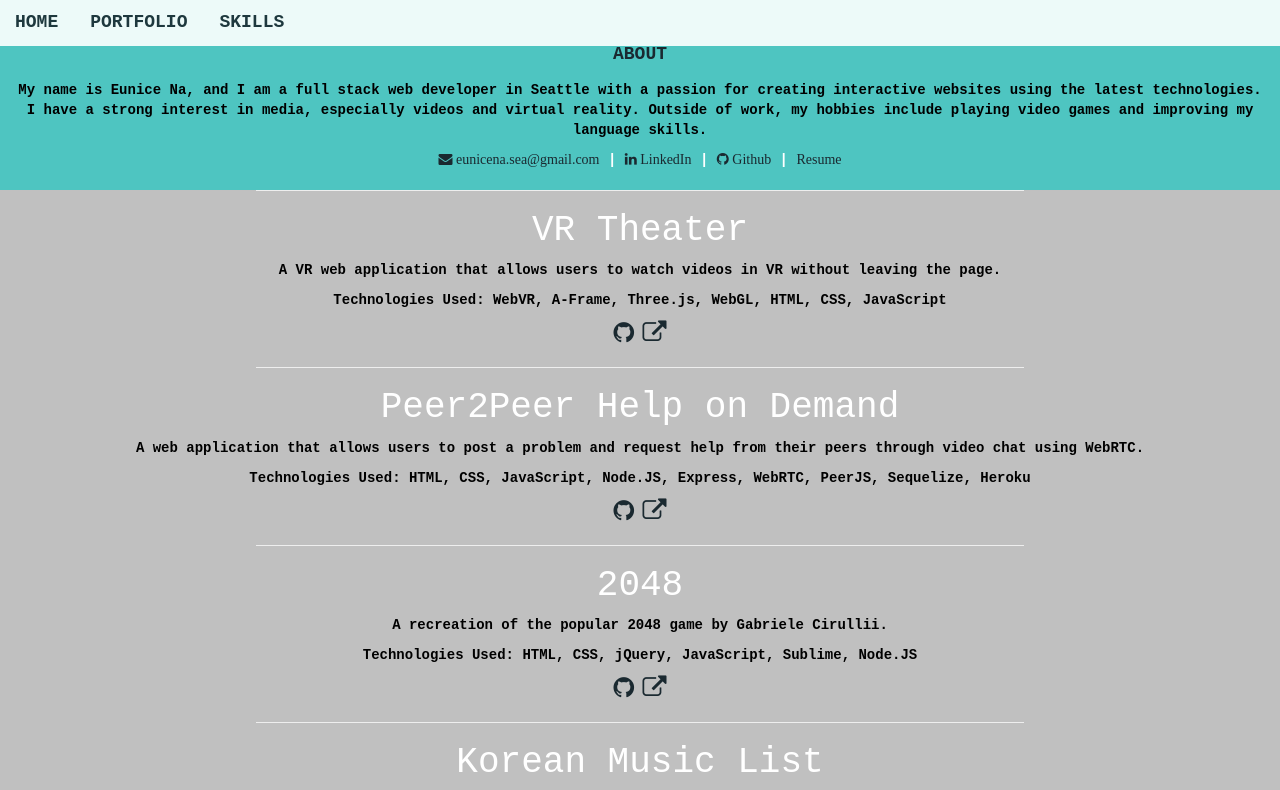
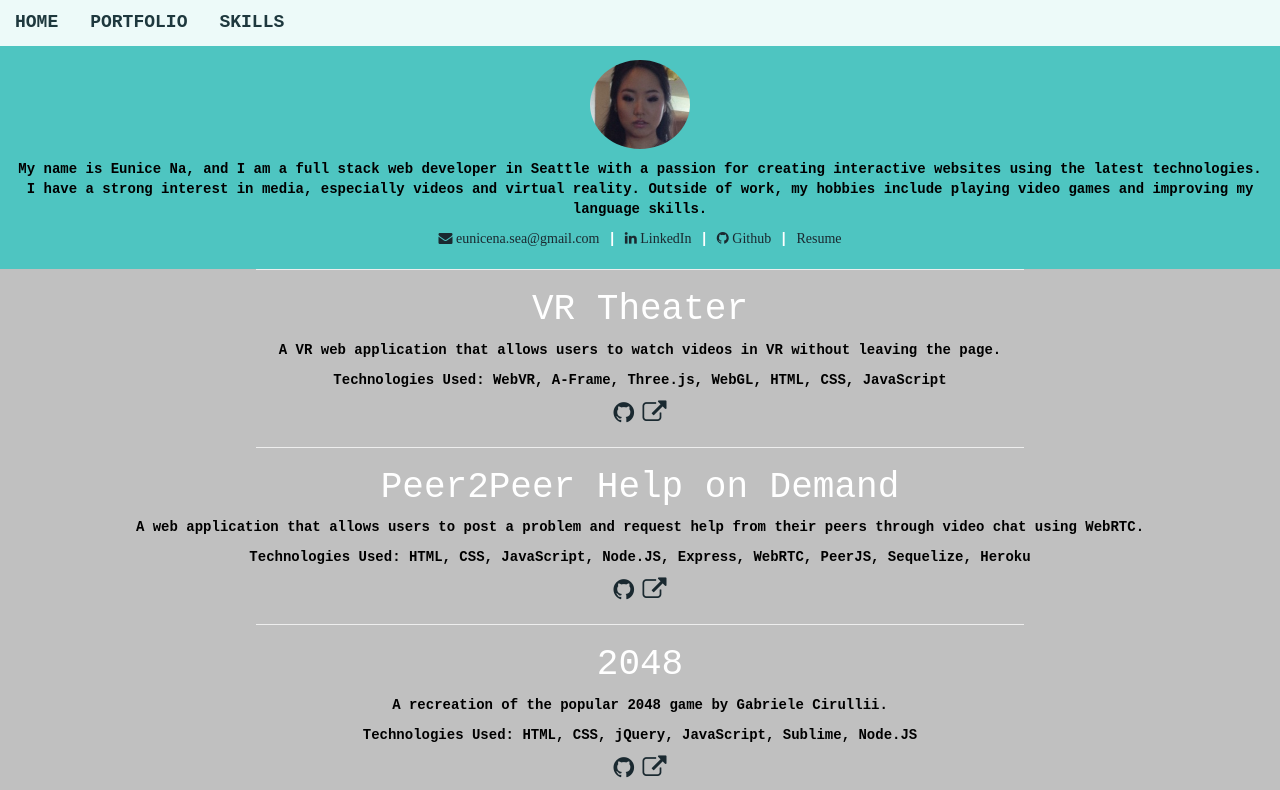
Before and after one commit to eun-n/personalsite, a website: page index.html in a window 1280 px wide. Shown: the top 790 px of the page. Drawn offline with nearby package versions, Linux system fonts and the light colour scheme.

Commit message:
added profile picture

```diff
--- a/index.html
+++ b/index.html
@@ -18,7 +18,8 @@
       <li role="presentation"><a href="#skills">SKILLS</a></li>
       </ul>
     <div class="about">
-      <h1><a class="anchor" name="about">ABOUT</a></h1>
+      <a class="anchor" name="about"></a>
+      <img id="profile" src="assets/profile.png">
       <p class="description">My name is Eunice Na, and I am a full stack web developer in Seattle with a passion for creating interactive websites using the latest technologies. <br> I have a strong interest in media, especially videos and virtual reality. Outside of work, my hobbies include playing video games and improving my language skills.</p>
         <span><a class="fa fa-envelope" style="font-size:24px, font-family:'Nanum Gothic';" href="mailto:eunicena.sea@gmail.com"> eunicena.sea@gmail.com</a> |</span>
         <span><a class="fa fa-linkedin" style="font-size:24px, font-family:'Nanum Gothic';" href="https://www.linkedin.com/in/eunicena1"> LinkedIn</a> |</span>
--- a/static/style.css
+++ b/static/style.css
@@ -57,7 +57,6 @@ body {
 		background-position: center bottom;
 	}
 	.nav {
-	height: 92px;
 	opacity: .3;
 }
 
@@ -72,7 +71,6 @@ body {
 
 @media screen and (max-width: 370px) {
 	.nav {
-		height: 138px;
 	}
 }
 
@@ -137,3 +135,10 @@ hr {
 .skills {
 	background-color: #EC576B;
 }
+
+#profile {
+	max-width:100px;
+	border-radius:50%;
+	margin-bottom: 10px;
+	margin-top: 50px;
+}
```
